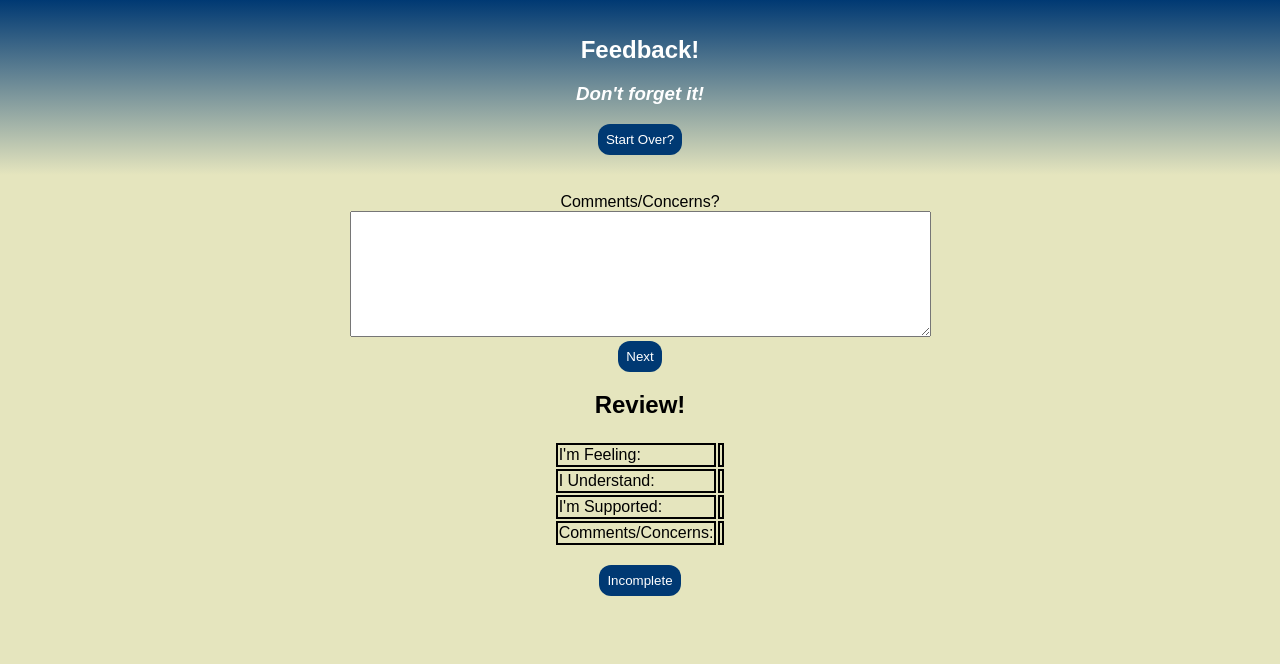
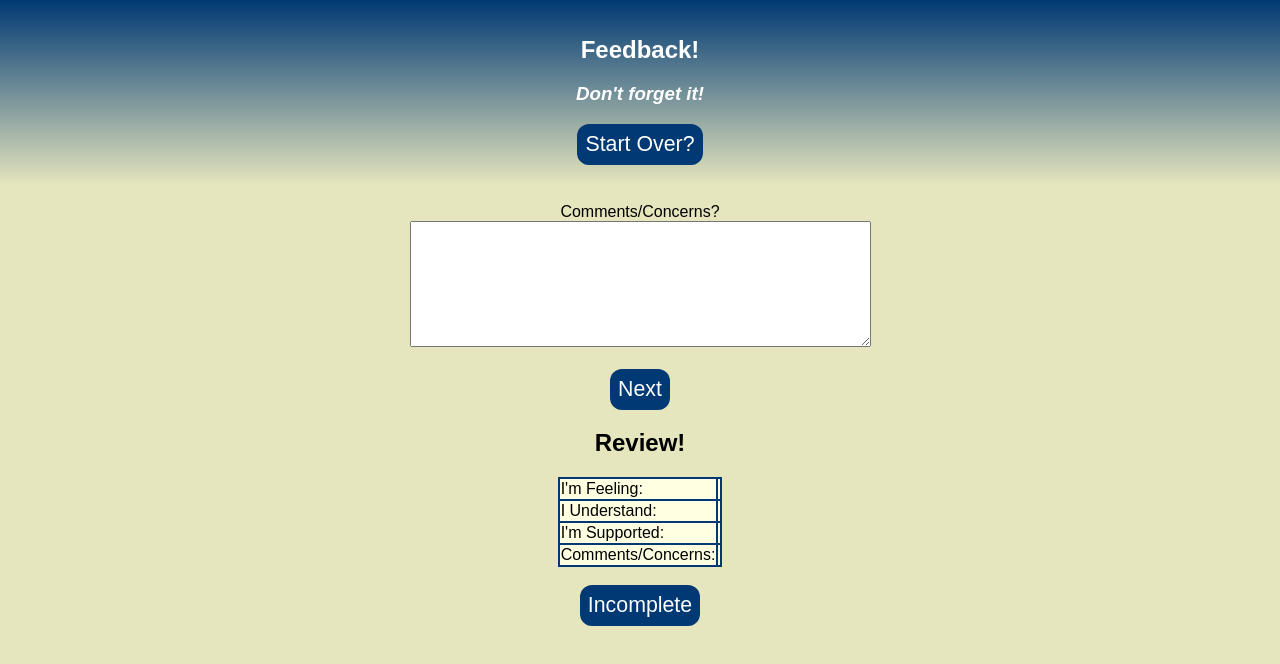
Before and after one commit to KaetiG/redux-feedback, a React (Create React App) app: page /#/comments in a window 1280 px wide. Shown: the top 664 px of the page. Built offline with nearby package versions, Linux system fonts and the light colour scheme.

Commit message:
more styling and fine tuning header and review table

```diff
--- a/src/components/App/App.css
+++ b/src/components/App/App.css
@@ -34,6 +34,7 @@ button {
   border-radius: 12px;
   margin: auto;
   padding: 8px;
+  font-size: 16pt;
 }
 button:active {
     opacity: .75;
@@ -42,9 +43,17 @@ button:active {
     margin: auto;
 }
 
+button.startButton {
+  font-size: 24pt;
+}
+
 table.center {
   margin-left:auto;
   margin-right:auto;
+  border-collapse: collapse;
+  border: solid 2px;
+  border-color: #003973;
+  background-color: rgb(255, 255, 226);
 }
 
 th {
@@ -55,9 +64,14 @@ td {
   text-align: center;
   border-collapse: collapse;
   border: solid 2px;
+  border-color: #003973;
   font-size: 12pt;
 }
 
 td.feedbackType {
   text-align: left;
 }
+
+textarea {
+  outline: none;
+}
--- a/src/components/Comments/Comments.js
+++ b/src/components/Comments/Comments.js
@@ -23,12 +23,12 @@ class Comments extends Component {
                 <br />
                 <textarea type="text"
                     rows="8"
-                    cols="70"
+                    cols="55"
                     onChange={this.handleInputComments}
                     value={this.state.comments}
                     key={'comments'}>
                 </textarea>
-                <br />
+                <br /><br />
                 <button onClick={this.handleComments}>Next</button>
                 <ReviewView />
             </>
--- a/src/components/Home/Home.js
+++ b/src/components/Home/Home.js
@@ -4,8 +4,7 @@ class Home extends Component {
     render() {
         return (
             <>
-                <h1>Welcome!</h1>
-                <button onClick={() => {this.props.history.push('/feelings')}}>Start</button>
+            <button className='startButton' onClick={() => {this.props.history.push('/feelings')}}>Start</button>
             </>
 
         )
--- a/src/components/Support/Support.js
+++ b/src/components/Support/Support.js
@@ -28,7 +28,7 @@ class Support extends Component {
                     value={this.state.support}
                     key={'support'}>
                 </input>
-                <br />
+                <br /><br />
                 <button onClick={this.handleSupport}>Next</button>
                 <ReviewView />
             </>
--- a/src/components/Understanding/Understanding.js
+++ b/src/components/Understanding/Understanding.js
@@ -28,7 +28,7 @@ class Understanding extends Component {
                     value={this.state.understanding}
                     key={'understanding'}>
                 </input>
-                <br />
+                <br /><br />
                 <button onClick={this.handleKnowledge}>Next</button>
                 <ReviewView />
             </>
```
